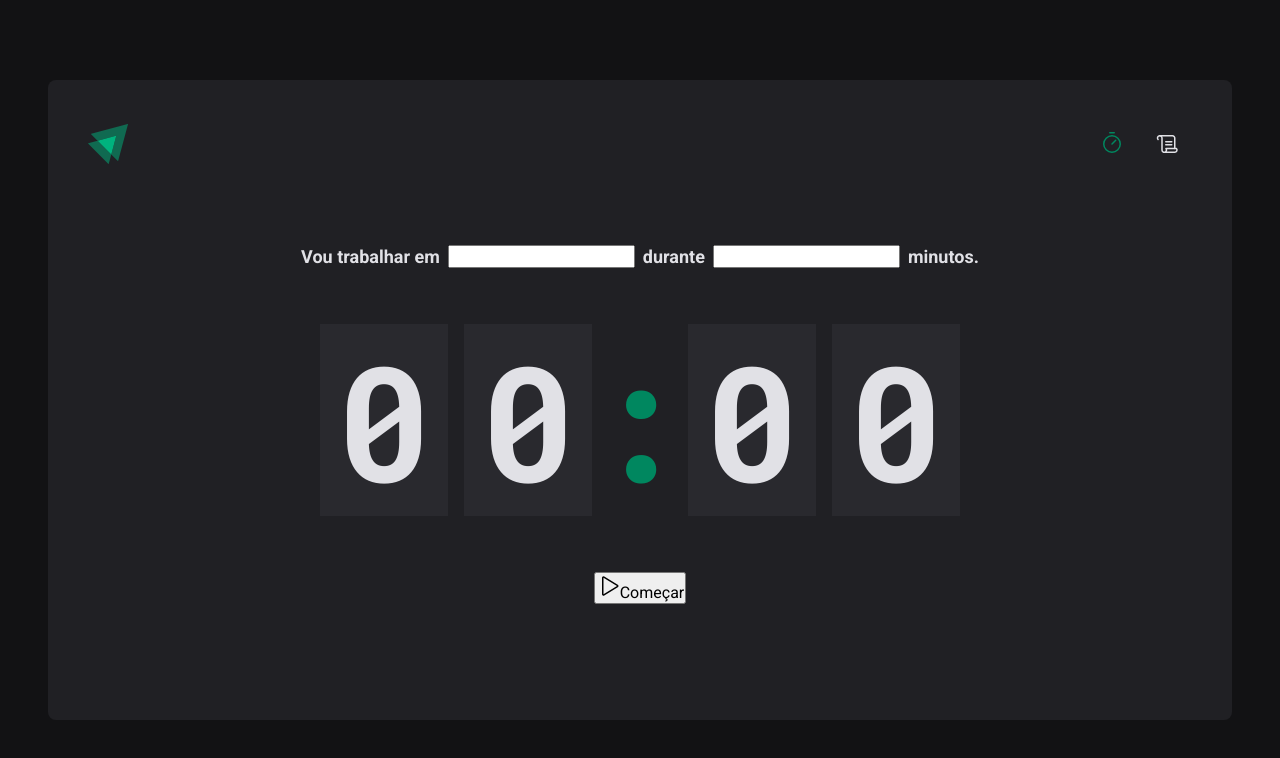
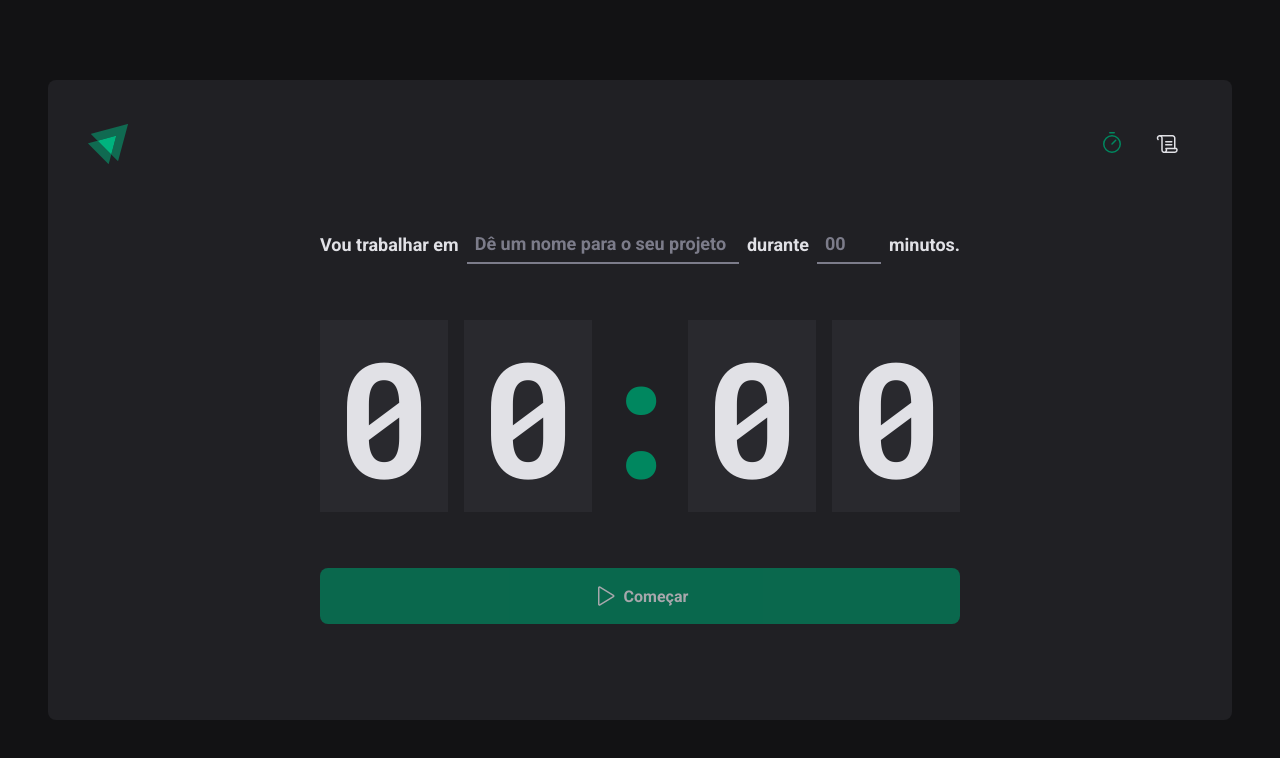
Before and after one commit to caiquefcavalheiro/ignite-timer, a React (Vite) app: page / in a window 1280 px wide. Shown: the top 758 px of the page. Built offline with nearby package versions, Linux system fonts and the light colour scheme.

Commit message:
feat: styling the home page inputs

```diff
--- a/src/pages/Home/index.tsx
+++ b/src/pages/Home/index.tsx
@@ -3,7 +3,10 @@
   CountDownContainer,
   FormContainer,
   HomeContainer,
+  MinutesAmountInput,
   Separator,
+  StartCountDownButton,
+  TaskInput,
 } from './styles'
 
 export function Home() {
@@ -12,9 +15,14 @@
       <form>
         <FormContainer>
           <label htmlFor="task">Vou trabalhar em</label>
-          <input id="task" />
+          <TaskInput id="task" placeholder="Dê um nome para o seu projeto" />
+
           <label htmlFor="minutesAmount">durante</label>
-          <input type="number" id="minutesAmount" />
+          <MinutesAmountInput
+            type="number"
+            id="minutesAmount"
+            placeholder="00"
+          />
           <span>minutos.</span>
         </FormContainer>
         <CountDownContainer>
@@ -24,10 +32,10 @@
           <span>0</span>
           <span>0</span>
         </CountDownContainer>
-        <button type="submit">
+        <StartCountDownButton disabled type="submit">
           <Play size={24} />
           Começar
-        </button>
+        </StartCountDownButton>
       </form>
     </HomeContainer>
   )
--- a/src/pages/Home/styles.ts
+++ b/src/pages/Home/styles.ts
@@ -51,3 +51,58 @@
   display: flex;
   justify-content: center;
 `
+
+export const StartCountDownButton = styled.button`
+  width: 100%;
+  border: 0;
+  padding: 1rem;
+  border-radius: 8px;
+
+  display: flex;
+  align-items: center;
+  justify-content: center;
+
+  gap: 0.5rem;
+  font-weight: bold;
+
+  cursor: pointer;
+  background: ${(props) => props.theme['green-500']};
+  color: ${(props) => props.theme['gray-100']};
+
+  &:not(:disabled):hover {
+    background: ${(props) => props.theme['green-700']};
+  }
+
+  &:disabled {
+    opacity: 0.7;
+    cursor: not-allowed;
+  }
+`
+
+const BaseInput = styled.input`
+  background: transparent;
+  height: 2.5rem;
+  border: 0;
+  border-bottom: 2px solid ${(props) => props.theme['gray-500']};
+  font-weight: bold;
+  font-size: 1.125rem;
+  padding: 0 0.5rem;
+  color: ${(props) => props.theme['gray-100']};
+
+  &:focus {
+    box-shadow: none;
+    border-color: ${(props) => props.theme['green-500']};
+  }
+
+  &::placeholder {
+    color: ${(props) => props.theme['gray-500']};
+  }
+`
+
+export const TaskInput = styled(BaseInput)`
+  flex: 1;
+`
+
+export const MinutesAmountInput = styled(BaseInput)`
+  width: 4rem;
+`
```
